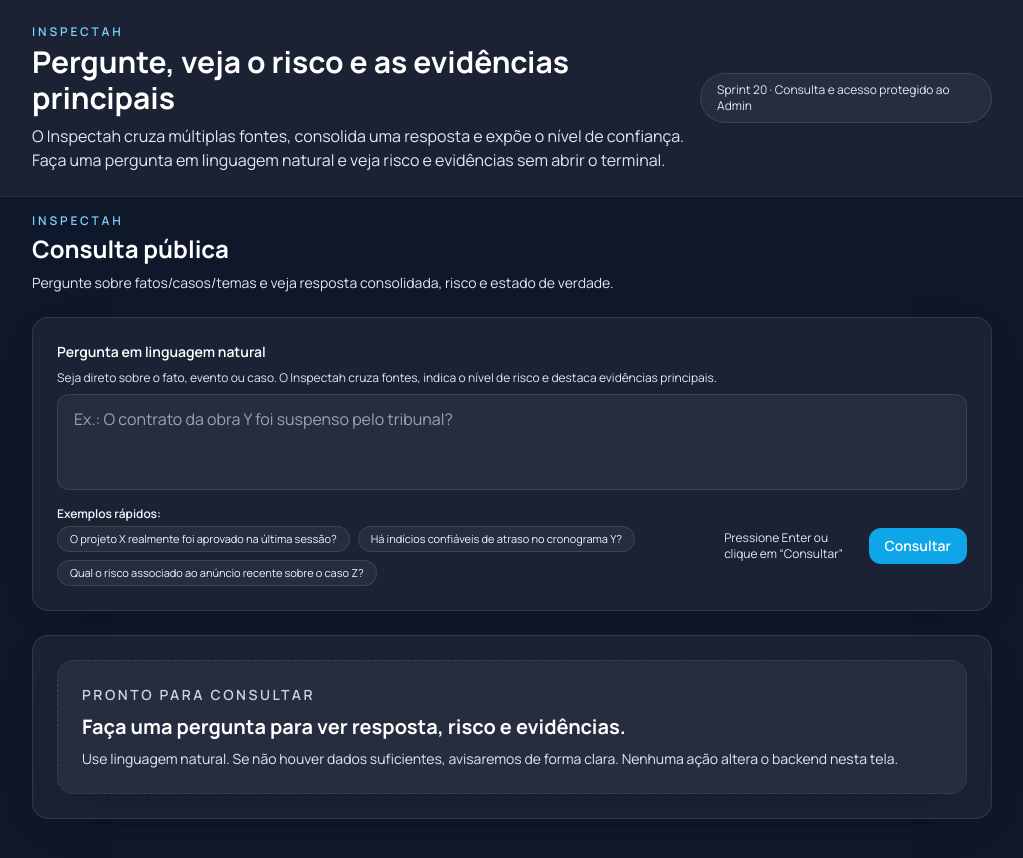
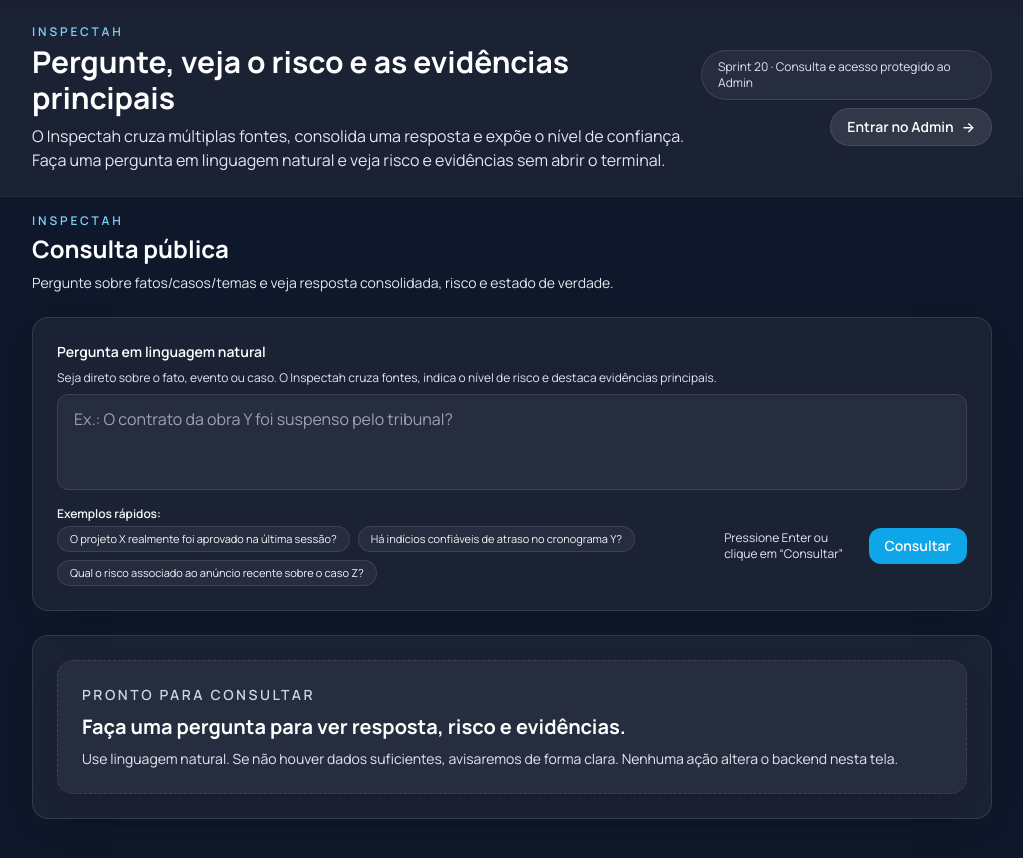
Before and after one commit to gustavomhss/Inspectah, a React (Vite) app in the folder frontend/inspectah-ui/: page / in a window 1280 px wide. Shown: the top 858 px of the page, without its empty margins (128-1151 px from the left). Built offline with nearby package versions, Linux system fonts and the light colour scheme; no server answers.

Commit message:
feat: expose admin console entry in main ui (login-protected)

```diff
--- a/frontend/inspectah-ui/src/app/layout/PublicHeader.tsx
+++ b/frontend/inspectah-ui/src/app/layout/PublicHeader.tsx
@@ -1,4 +1,9 @@
+import { Link } from 'react-router-dom';
+import { useAuth } from '../providers/AuthProvider';
+
 function PublicHeader() {
+  const { isAuthenticated } = useAuth();
+
   return (
     <header className="border-b border-white/5 bg-white/5 backdrop-blur">
       <div className="mx-auto flex max-w-5xl flex-col gap-3 px-4 py-6 md:flex-row md:items-center md:justify-between md:px-8">
@@ -12,8 +17,17 @@ function PublicHeader() {
             linguagem natural e veja risco e evidências sem abrir o terminal.
           </p>
         </div>
-        <div className="hidden rounded-full border border-white/10 bg-white/5 px-4 py-2 text-xs text-slate-200 shadow-sm md:block">
-          Sprint 20 · Consulta e acesso protegido ao Admin
+        <div className="flex flex-col items-start gap-2 text-xs text-slate-200 md:items-end">
+          <div className="hidden rounded-full border border-white/10 bg-white/5 px-4 py-2 shadow-sm md:block">
+            Sprint 20 · Consulta e acesso protegido ao Admin
+          </div>
+          <Link
+            to="/admin"
+            className="inline-flex items-center gap-2 rounded-full border border-white/10 bg-white/10 px-4 py-2 text-sm font-semibold text-white transition hover:bg-white/20 focus-visible:outline focus-visible:outline-2 focus-visible:outline-offset-2 focus-visible:outline-sky-300"
+          >
+            {isAuthenticated ? 'Ir para o Admin' : 'Entrar no Admin'}
+            <span aria-hidden="true">→</span>
+          </Link>
         </div>
       </div>
     </header>
```
Also changed, not shown: 1 other file (tests, documents, lock files or other folders).
